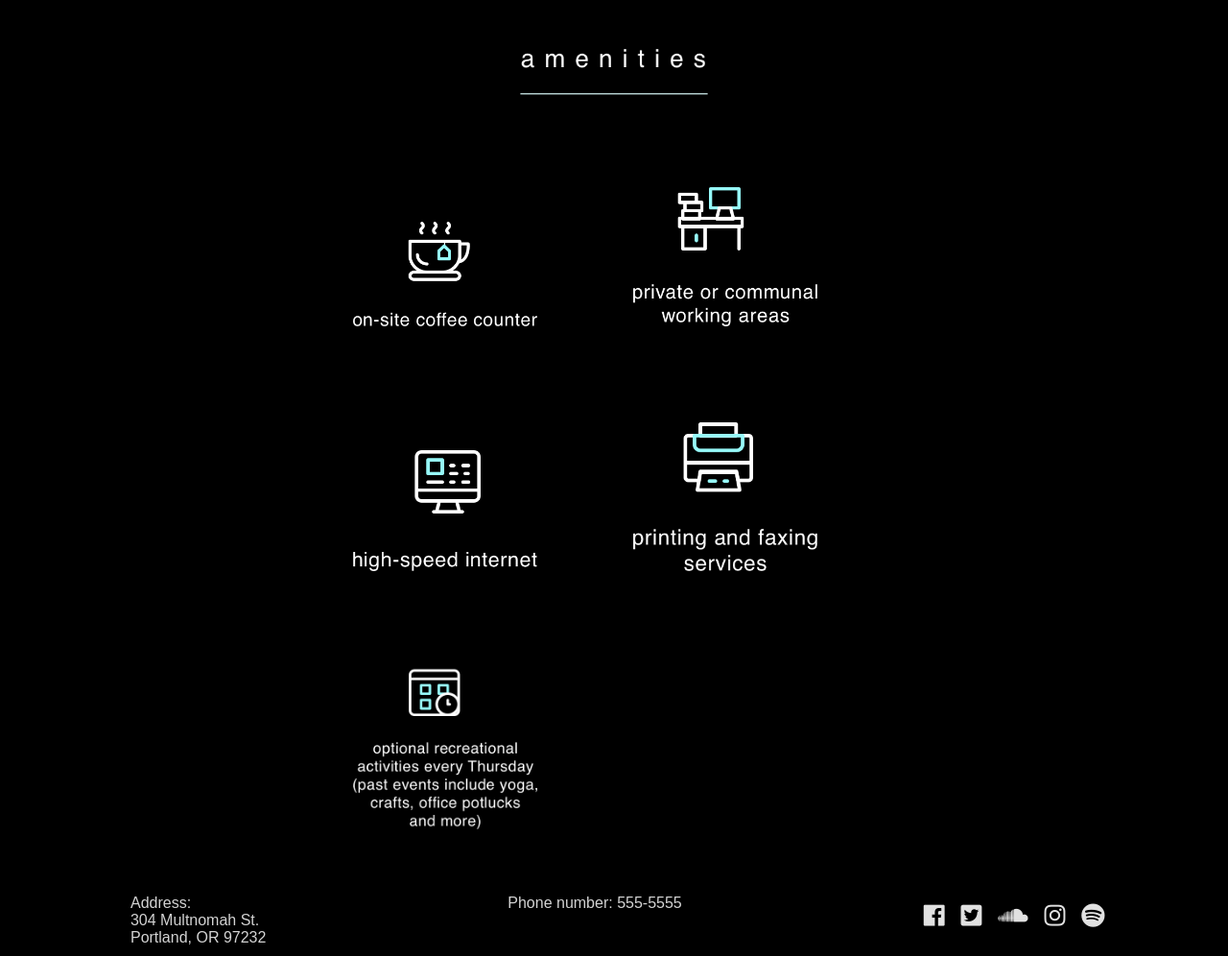
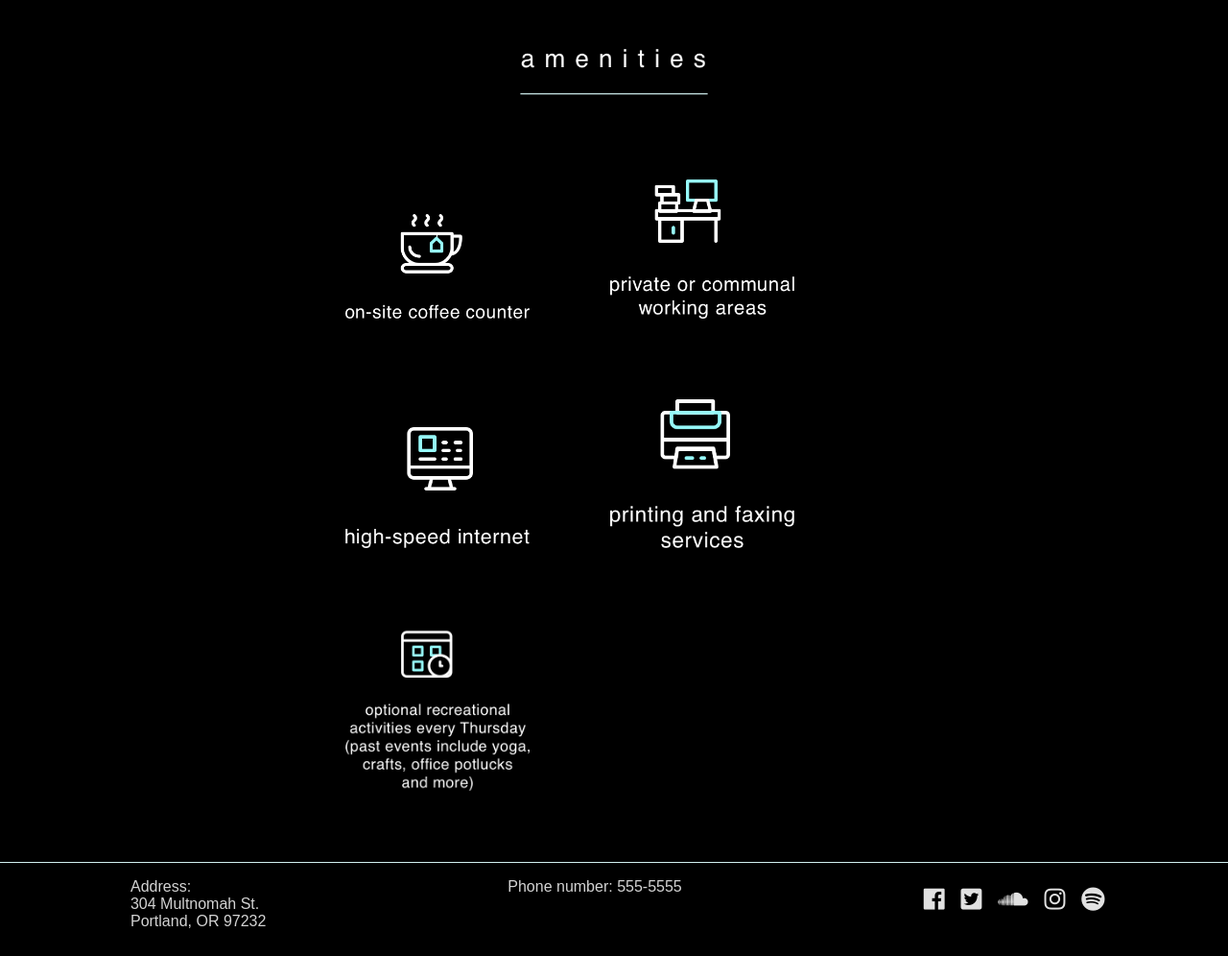
Before and after one commit to Eucile/cowork2, a website built with webpack: page src/amenities.html in a window 1280 px wide. Shown: the part 1041-2037 px from the top of the page at 96% size. Built offline with nearby package versions, Linux system fonts and the light colour scheme.

Commit message:
adjust headers and align images in amenities

```diff
--- a/src/sass/styles.scss
+++ b/src/sass/styles.scss
@@ -21,13 +21,14 @@ header, footer {
   display: flex;
   justify-content: space-between;
   flex-flow: column wrap;
-  height: 60px;
+  height: 63px;
   #menu {
     width: 2em;
-    padding: 17px 0 0 20px;
+    padding: 20px 0 0 20px;
   }
   #logo {
     display: block;
+    padding-top: 5px;
   }
   ul {
     display: flex;
@@ -196,7 +197,7 @@ main {
 }
 .amenities-image {
     img {
-      width:100%;
+      width: 100%;
     }
 }
 
@@ -228,7 +229,6 @@ main {
   display: flex;
   justify-content: center;
   margin: 0 auto;
-  width: 50%;
   img {
     margin: 3em 0;
     height: 3em;
@@ -237,19 +237,18 @@ main {
 
 .amenities-card {
   display: flex;
+  flex-flow: row wrap;
   justify-content: center;
+  align-items: center;
+  margin: 0 auto 30px auto;
   width: 50%;
-  margin: 0 auto;
   .amenities-card-content {
-
     img {
       width: 12em;
-      padding: 3em;
+      padding: 2.5em;
     }
   }
 }
-
-///
 
 
 footer {
@@ -261,7 +260,7 @@ footer {
   justify-content: space-around;
   width: 100%;
   background: rgba(0, 0, 0, .7);
-  // border-top: solid 1px $grayTheme;
+  border-top: solid 1px $blueTheme;
   p {
     display: none;
   }
```
Also changed, not shown: src/index.html (+2 -2 lines), src/assets/images/cacti-crop.png (added).
